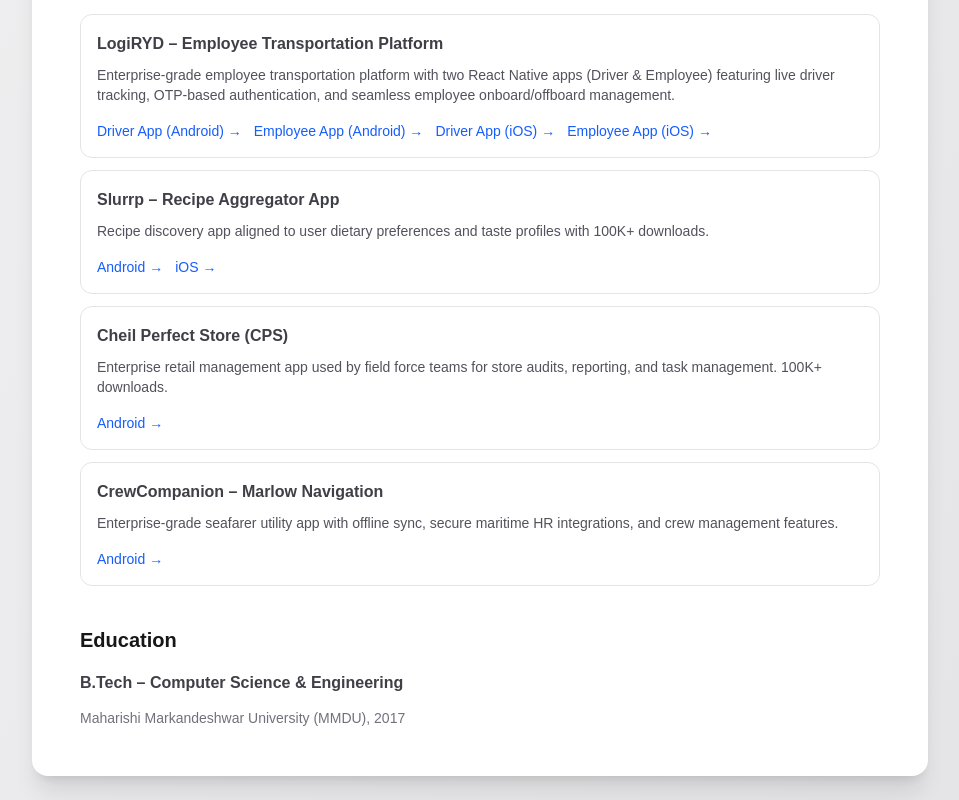
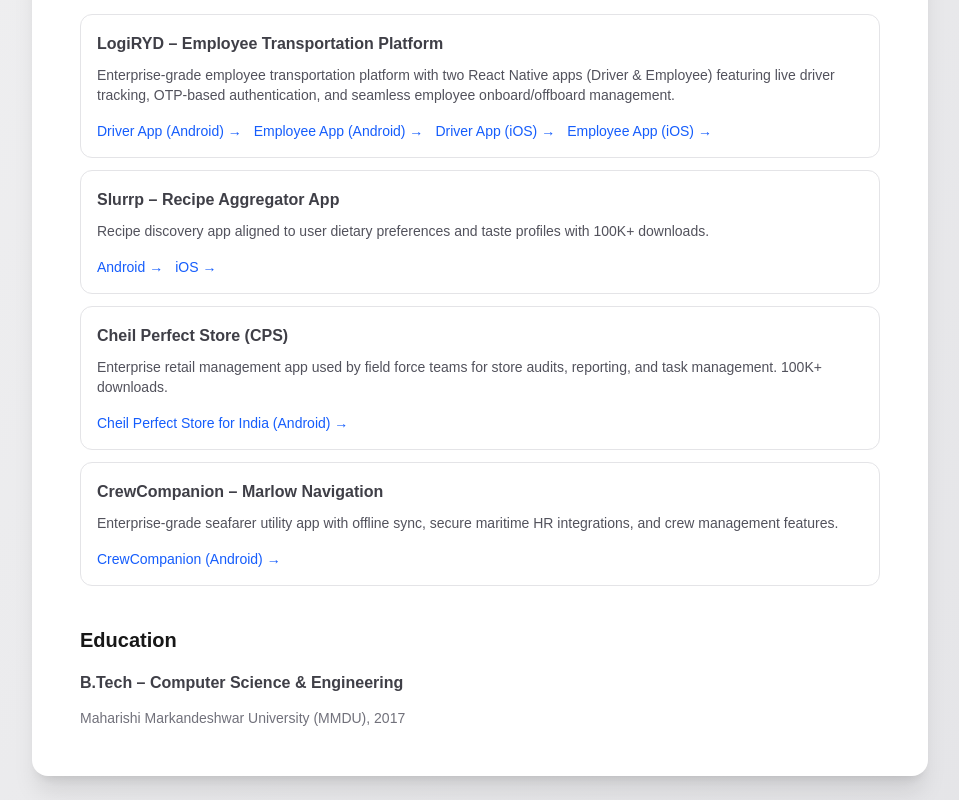
Before and after one commit to ershubhamgarg/FirstNA, a Next.js app: page / in a window 1280 px wide. Shown: the part 1381-2181 px from the top of the page, without its empty margins (160-1119 px from the left). Built offline with nearby package versions, Linux system fonts and the light colour scheme.

Commit message:
updated link labels

```diff
--- a/app/page.tsx
+++ b/app/page.tsx
@@ -142,7 +142,7 @@ export default function Portfolio() {
             desc="Enterprise retail management app used by field force teams for store audits, reporting, and task management. 100K+ downloads."
             links={[
               {
-                label: "Android",
+                label: "Cheil Perfect Store for India (Android)",
                 url: "https://play.google.com/store/apps/details?id=com.cheilperfectstore.india",
               },
             ]}
@@ -153,7 +153,7 @@ export default function Portfolio() {
             desc="Enterprise-grade seafarer utility app with offline sync, secure maritime HR integrations, and crew management features."
             links={[
               {
-                label: "Android",
+                label: "CrewCompanion (Android)",
                 url: "https://play.google.com/store/apps/details?id=com.marlowcrewcompanionapp",
               },
             ]}
```
